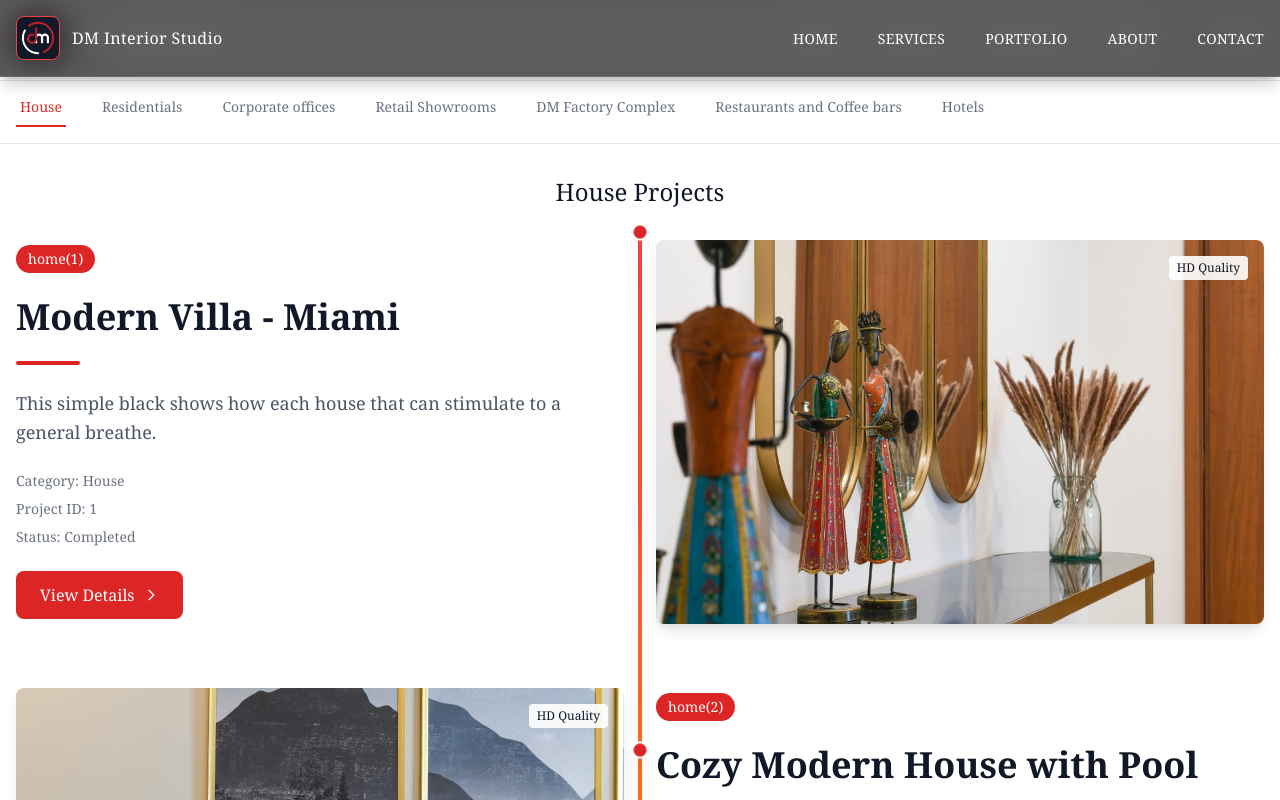
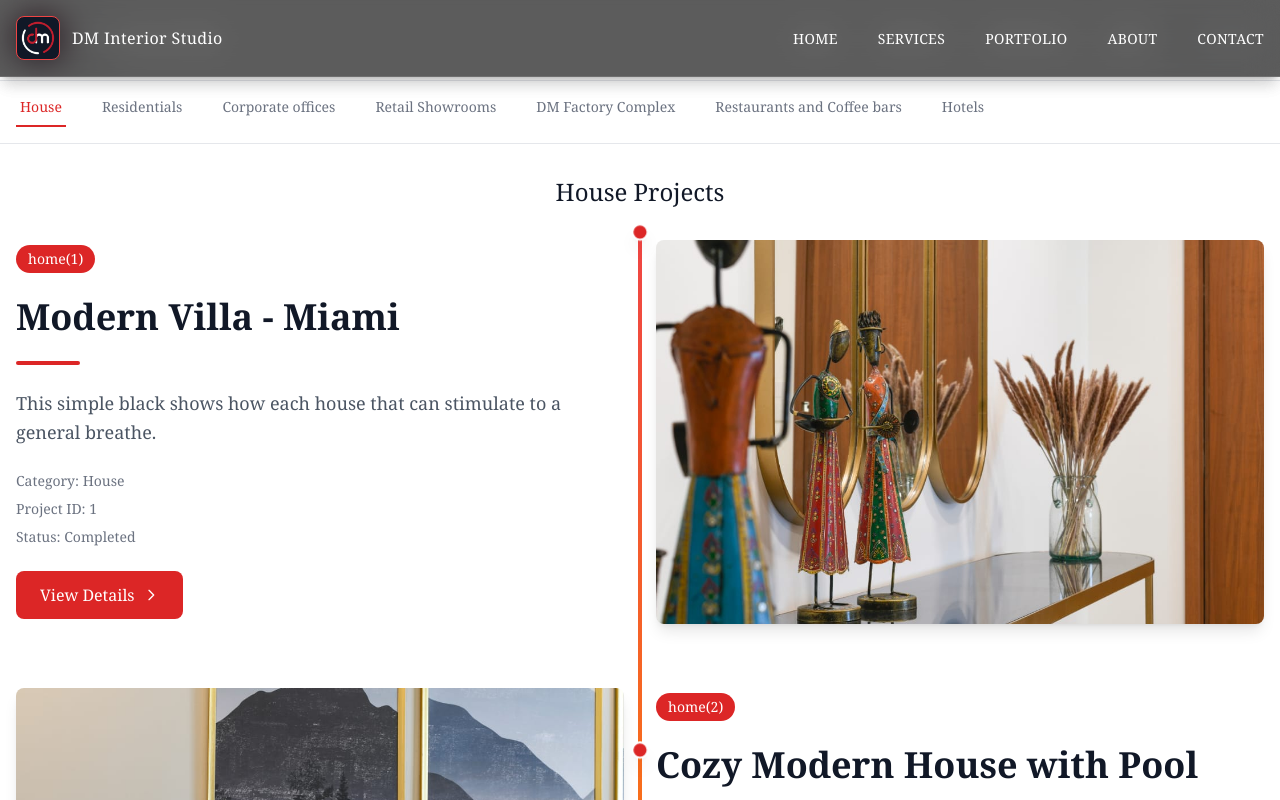
Before and after one commit to SabaragamuwaSATD/simple_walkthrough_website, a React (Vite) app in the folder React/luxe-interior-design/: page /products in a window 1280 px wide. Shown: the top 800 px of the page. Built offline with nearby package versions, Linux system fonts and the light colour scheme.

Commit message:
refactor: remove image quality indicator from ProductPage component

```diff
--- a/React/luxe-interior-design/src/components/ProductPage.jsx
+++ b/React/luxe-interior-design/src/components/ProductPage.jsx
@@ -725,11 +725,6 @@ const ProductPage = () => {
                           </svg>
                         </div>
                       </div>
-
-                      {/* Image quality indicator */}
-                      <div className="absolute top-4 right-4 bg-white/90 text-gray-900 px-2 py-1 rounded text-xs font-medium">
-                        HD Quality
-                      </div>
                     </div>
                   </div>
                 </div>
```
